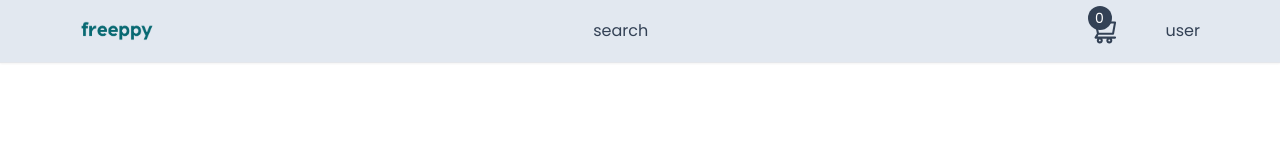
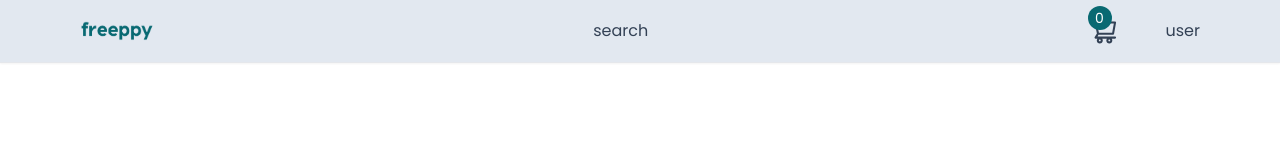
Before and after one commit to MohamedBoukthir/Freeppy, a Next.js app: page /register in a window 1280 px wide. Shown: the top 160 px of the page. Built offline with nearby package versions, Linux system fonts and the light colour scheme.

Commit message:
CartCount Edit

```diff
--- a/components/CartCount.tsx
+++ b/components/CartCount.tsx
@@ -14,7 +14,7 @@
             <div className="text-3xl">
                 <AiOutlineShoppingCart/>
             </div>
-            <span className="absolute top-[-10px] bg-slate-700 text-white h-6 w-6 rounded-full flex items-center justify-center text-sm">
+            <span className="absolute top-[-10px] bg-primaryColor text-white h-6 w-6 rounded-full flex items-center justify-center text-sm">
                 {cartTotalQty}
             </span>
     </div>
```
